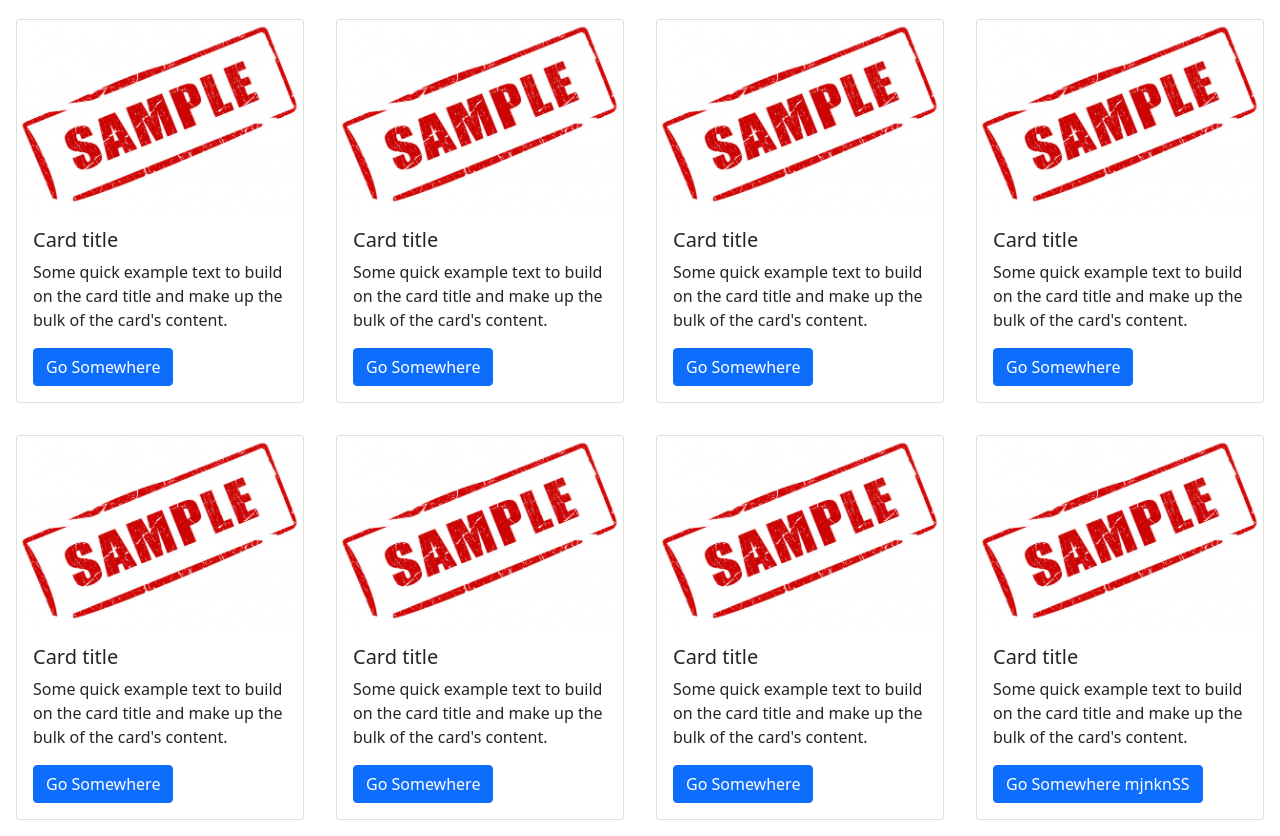
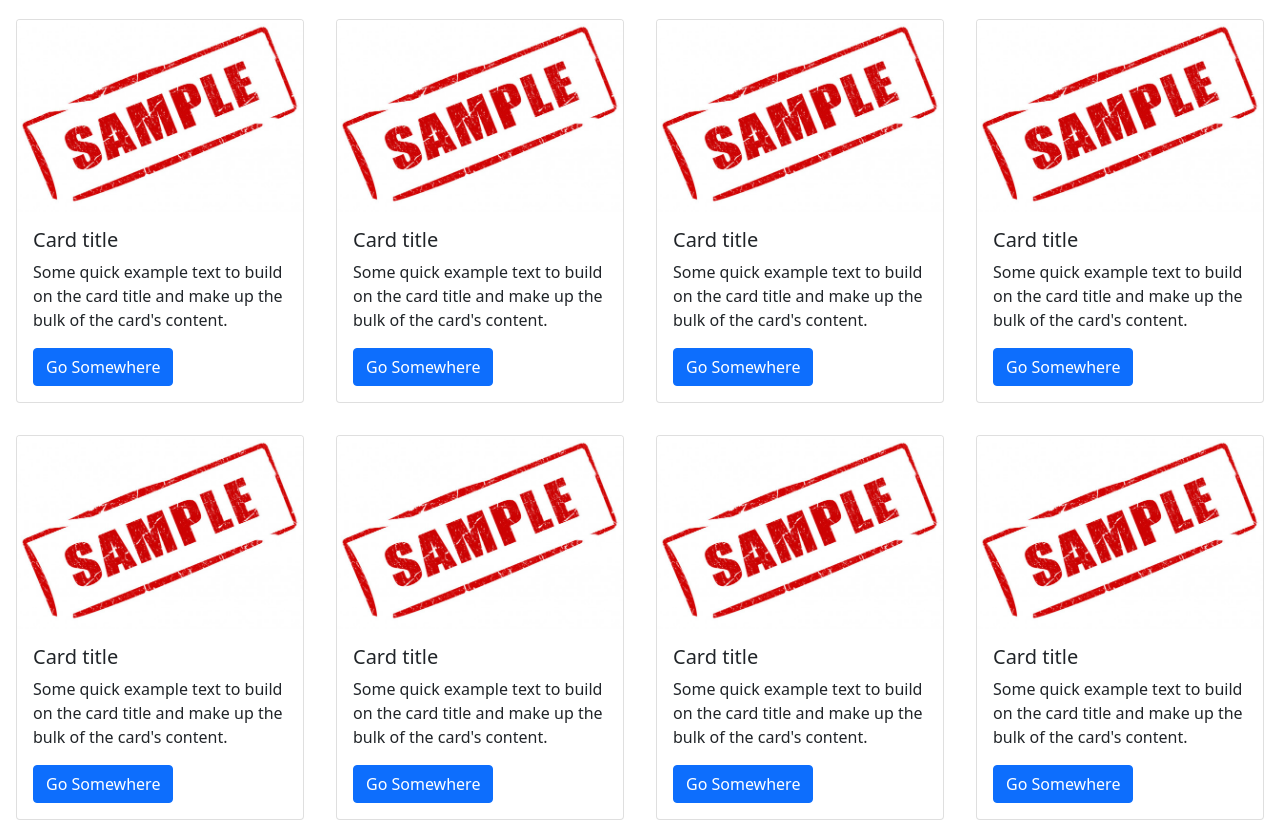
Before and after one commit to Rameesha555/sample2, a plain HTML site: page index.html in a window 1280 px wide. Shown: the part 867-1703 px from the top of the page. Drawn offline with nearby package versions, Linux system fonts and the light colour scheme.

Commit message:
testing2

```diff
--- a/index.html
+++ b/index.html
@@ -348,7 +348,7 @@
             <h5 class="card-title">Card title</h5>
             <p class="card-text">Some quick example text to build on the card title and make up the bulk of the card's content.</p>
             <button type="button" class="btn btn-primary" data-toggle="modal" data-target="#goSomewhere">
-                Go Somewhere mjnknSS
+                Go Somewhere
                 </button>
 
                 <div class="modal fade" id="goSomewhere" tabindex="-1" role="dialog" aria-labelledby="goSomewhere" aria-hidden="true">
```
